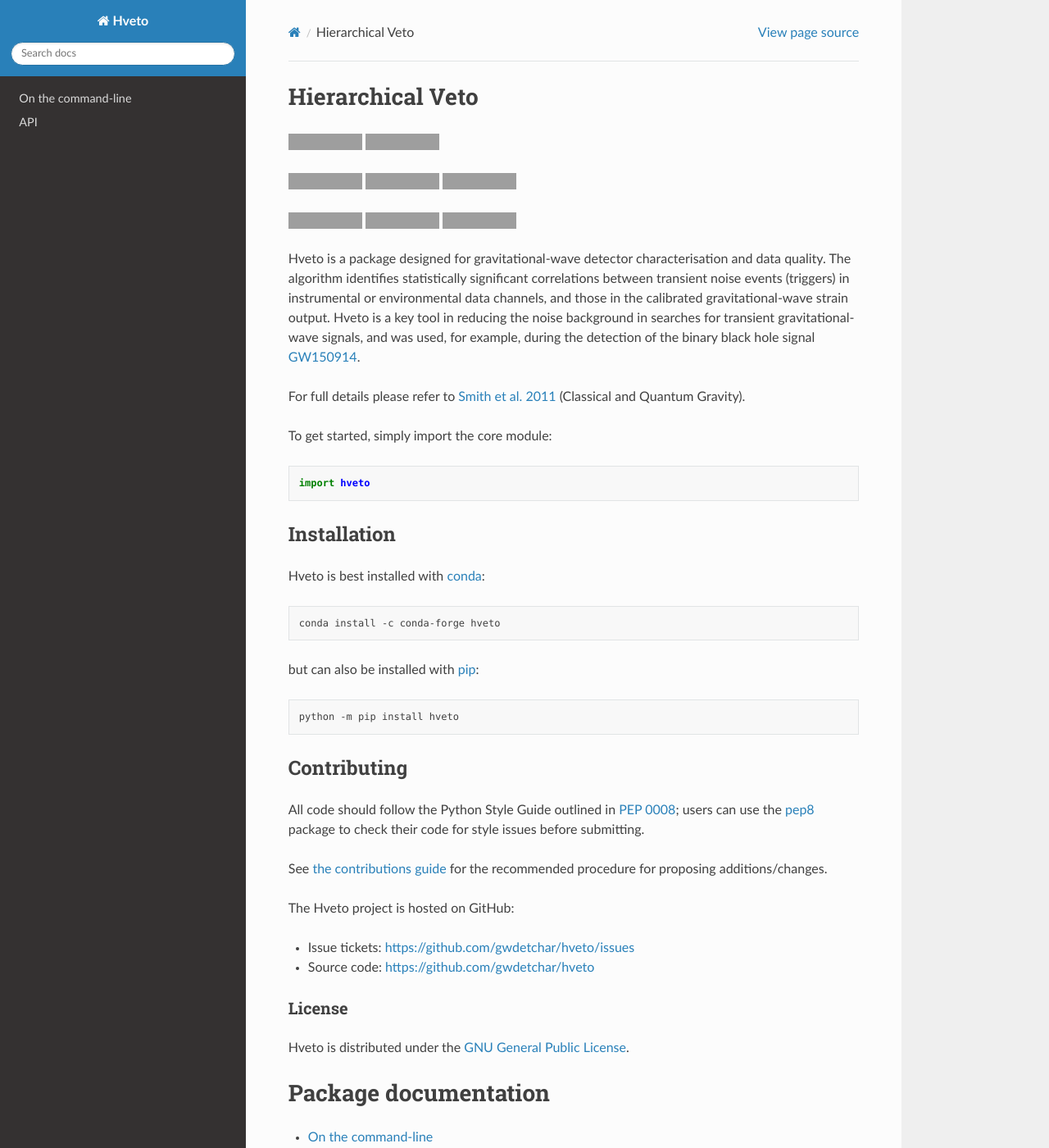
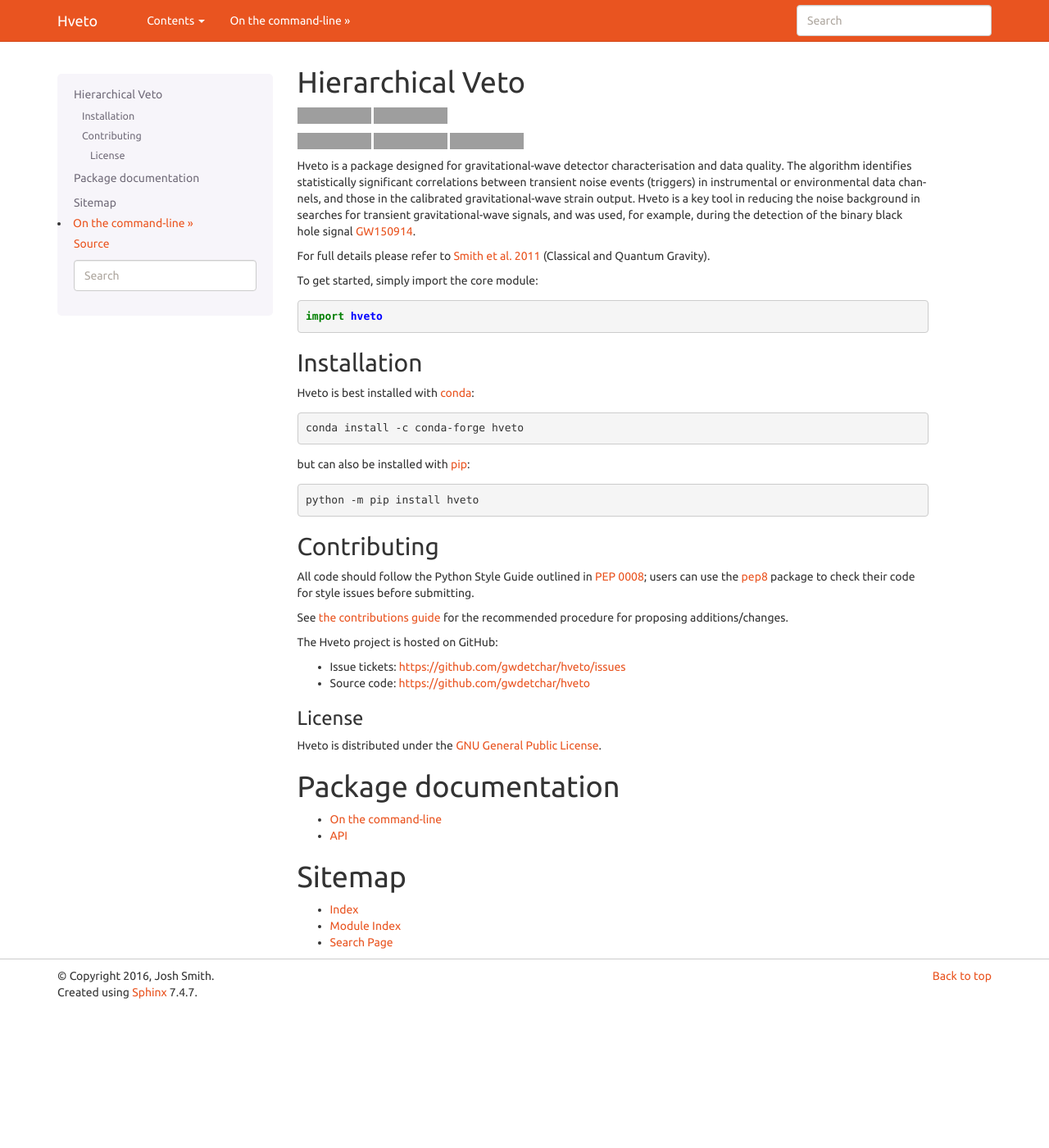
Before and after one commit to gwdetchar/hveto, a Sphinx documentation site: the page built from docs/index.rst, in a window 1280 px wide and 1400 px high. Shown: the whole window at 82% size. Built offline with Sphinx 7.4.7, drawn with Linux system fonts in a browser that asks for light colours; pages that are not in the unit, such as notebooks, are missing from menus; the version number could not be read and is left out; some of the changed lines change nothing that is shown; some of the changed text lies outside the part shown; grey boxes are pictures that could not be loaded.

Commit message:
Use a bootstrap theme because it's closer to what our output pages look like

```diff
--- a/docs/conf.py
+++ b/docs/conf.py
@@ -12,7 +12,7 @@
 import sys
 import os
 import glob
-import sphinx_rtd_theme
+import sphinx_bootstrap_theme
 
 from hveto import __version__ as hveto_version
 
@@ -104,15 +104,21 @@
 
 # The theme to use for HTML and HTML Help pages.  See the documentation for
 # a list of builtin themes.
-html_theme = 'sphinx_rtd_theme'
+html_theme = 'bootstrap'
 
 # Theme options are theme-specific and customize the look and feel of a theme
 # further.  For a list of options available for each theme, see the
 # documentation.
-#html_theme_options = {}
+html_theme_options = {
+    'source_link_position': None,
+    'navbar_site_name': "Contents",
+    'navbar_sidebarrel': True,
+    'navbar_pagenav': False,
+    'bootswatch_theme': 'united',
+}
 
 # Add any paths that contain custom themes here, relative to this directory.
-html_theme_path = [sphinx_rtd_theme.get_html_theme_path()]
+html_theme_path = sphinx_bootstrap_theme.get_html_theme_path()
 
 # The name for this set of Sphinx documents.  If None, it defaults to
 # "<project> v<release> documentation".
--- a/docs/index.rst
+++ b/docs/index.rst
@@ -5,8 +5,6 @@
 |PyPI version| |Conda version|
 
 |DOI| |License| |Supported Python versions|
-
-|Build Status| |Coverage Status| |Documentation Status|
 
 Hveto is a package designed for gravitational-wave detector characterisation
 and data quality. The algorithm identifies statistically significant
@@ -100,9 +98,3 @@
    :target: https://choosealicense.com/licenses/gpl-3.0/
 .. |Supported Python versions| image:: https://img.shields.io/pypi/pyversions/hveto.svg
    :target: https://pypi.org/project/hveto/
-.. |Build Status| image:: https://travis-ci.org/gwdetchar/hveto.svg?branch=master
-   :target: https://travis-ci.org/gwdetchar/hveto
-.. |Coverage Status| image:: https://codecov.io/gh/gwdetchar/hveto/branch/master/graph/badge.svg
-   :target: https://codecov.io/gh/gwdetchar/hveto
-.. |Documentation Status| image:: https://readthedocs.org/projects/hveto/badge/?version=stable
-   :target: https://hveto.readthedocs.io/en/stable/?badge=stable
--- a/docs/requirements.txt
+++ b/docs/requirements.txt
@@ -1,3 +1,3 @@
 numpydoc
-sphinx_rtd_theme
+sphinx_bootstrap_theme
 sphinxcontrib-programoutput
```
